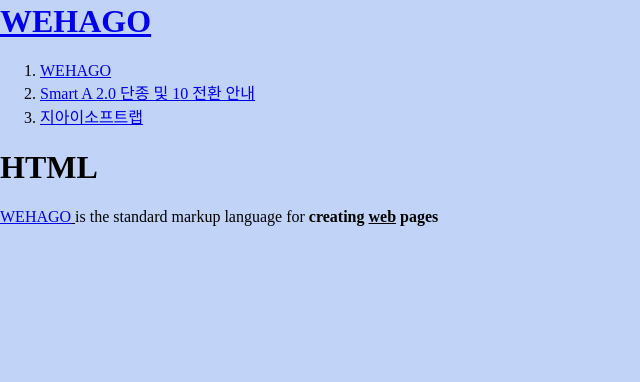
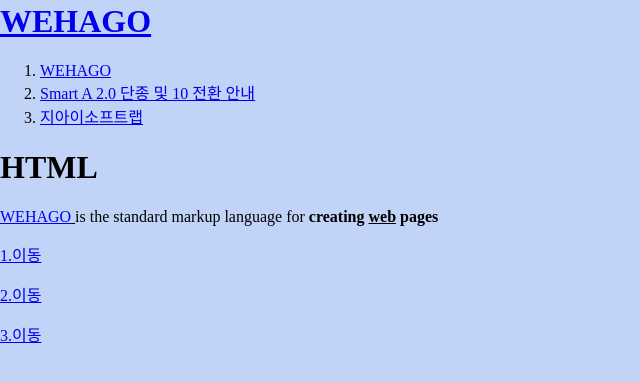
Before and after one commit to mollimoli/webstdy, a plain HTML site: page index.html in a window 1280 px wide. Shown: the part 62-444 px from the top of the page, without its empty margins (0-640 px from the left). Drawn offline with Linux system fonts and the light colour scheme.

Commit message:
Update index.html

```diff
--- a/index.html
+++ b/index.html
@@ -20,5 +20,8 @@
   </ol>
   <h1>HTML</h1>
   <p><U><a href="https://www.wehago.com/landing/ko/home/" target="_blank" title="WEHAGO 가입">WEHAGO</a> </U>is the standard markup language for <strong>creating <u>web</u> pages</strong></p>
-</body>
+<p><a href="1.html" title="1로 이동">1.이동</a></li></p>
+<p><a href="2.html" title="2로 이동">2.이동</a></li></p>
+<p><a href="3.html" title="3로 이동">3.이동</a></li></p>
+  </body>
 </html>
```
